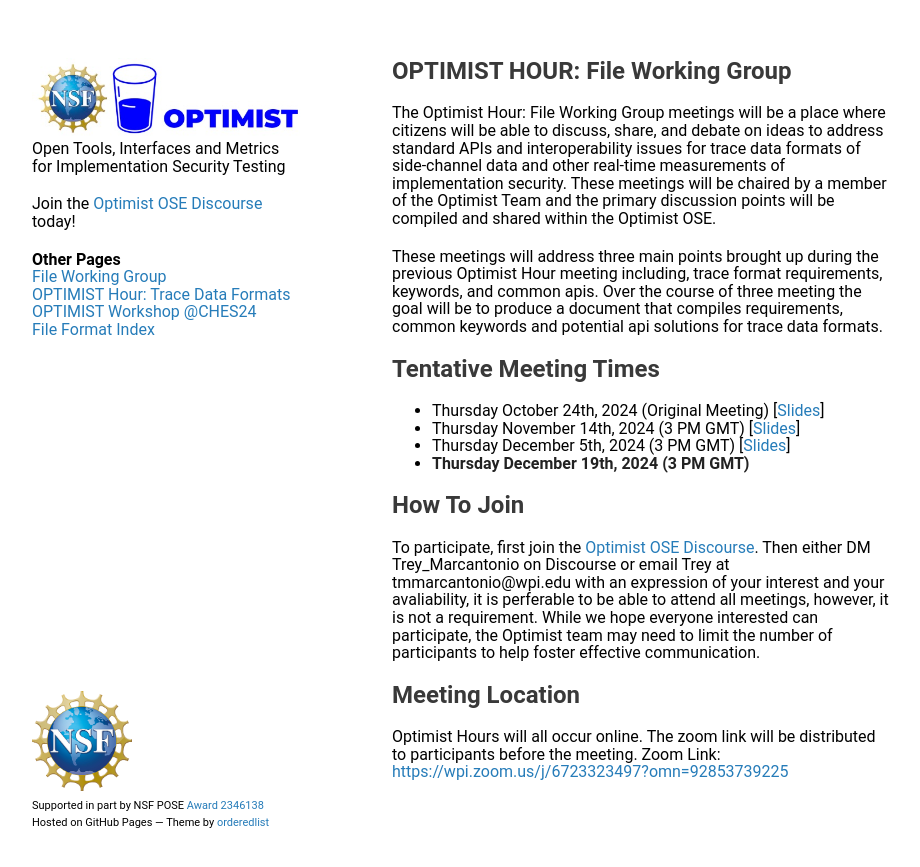
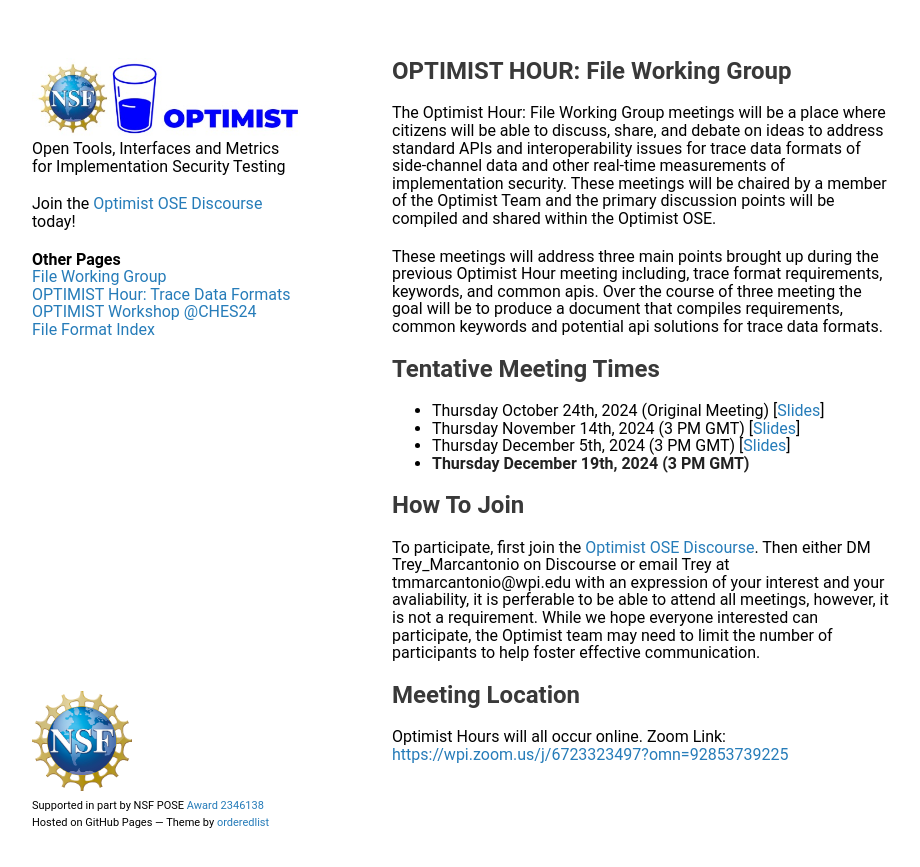
Before and after one commit to optimist-workshop/optimist-ose, a Jekyll site: the page built from docs/index.markdown, in a window 1280 px wide. Shown: the top 867 px of the page, without its empty margins (178-1098 px from the left). Built offline with Jekyll 4.4.1, drawn with Linux system fonts in a browser that asks for light colours; our own code applies the rules of GitHub Pages for plain Markdown files.

Commit message:
Update index.markdown

```diff
--- a/docs/index.markdown
+++ b/docs/index.markdown
@@ -21,5 +21,5 @@
 To participate, first join the [Optimist OSE Discourse](https://discourse.optimist-ose.org). Then either DM Trey_Marcantonio on Discourse or email Trey at tmmarcantonio@wpi.edu with an expression of your interest and your avaliability, it is perferable to be able to attend all meetings, however, it is not a requirement. While we hope everyone interested can participate, the Optimist team may need to limit the number of participants to help foster effective communication.
 
 ## Meeting Location
-Optimist Hours will all occur online. The zoom link will be distributed to participants before the meeting.
+Optimist Hours will all occur online.
 Zoom Link: [https://wpi.zoom.us/j/6723323497?omn=92853739225](https://wpi.zoom.us/j/6723323497?omn=92853739225)
```
